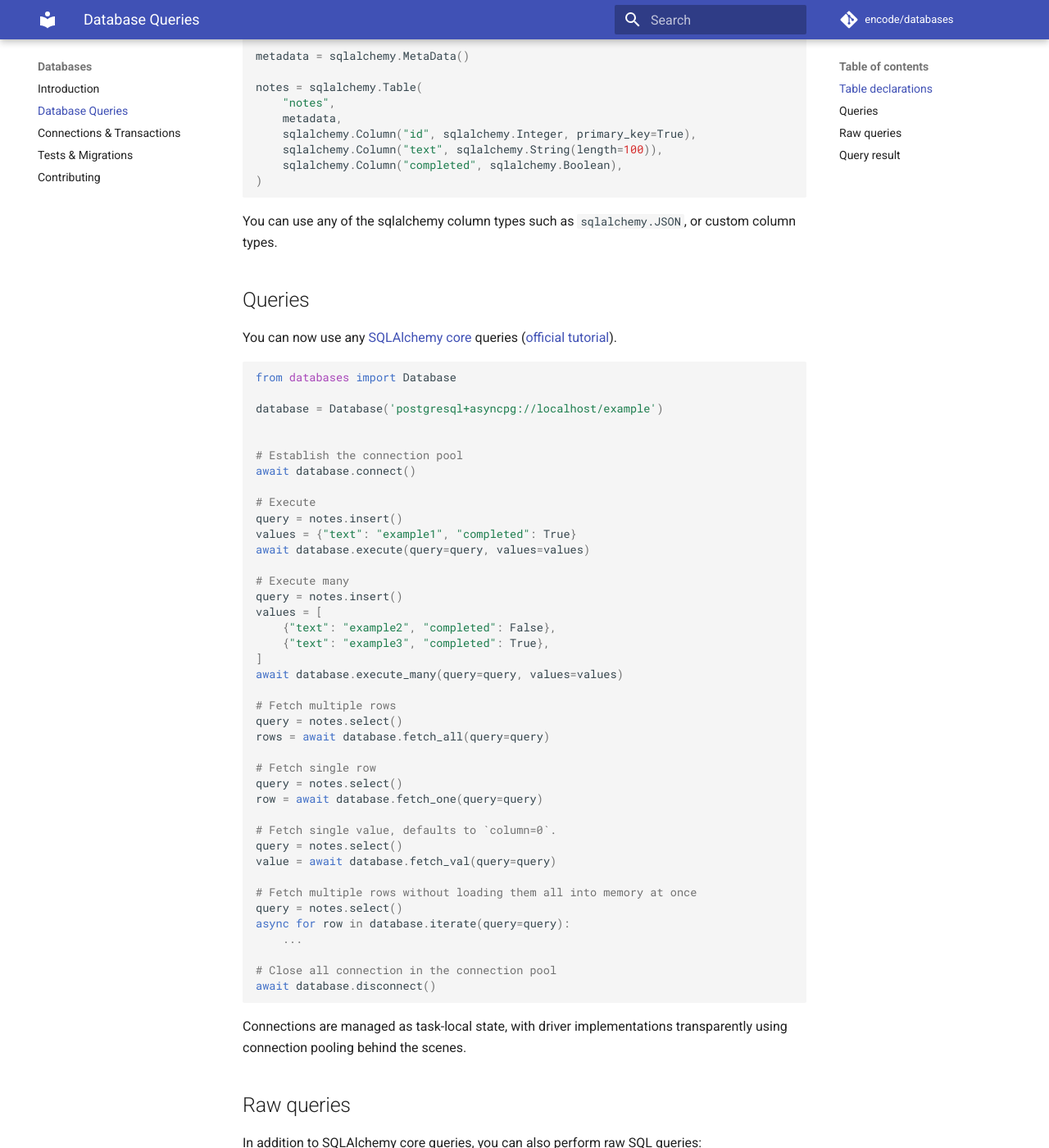
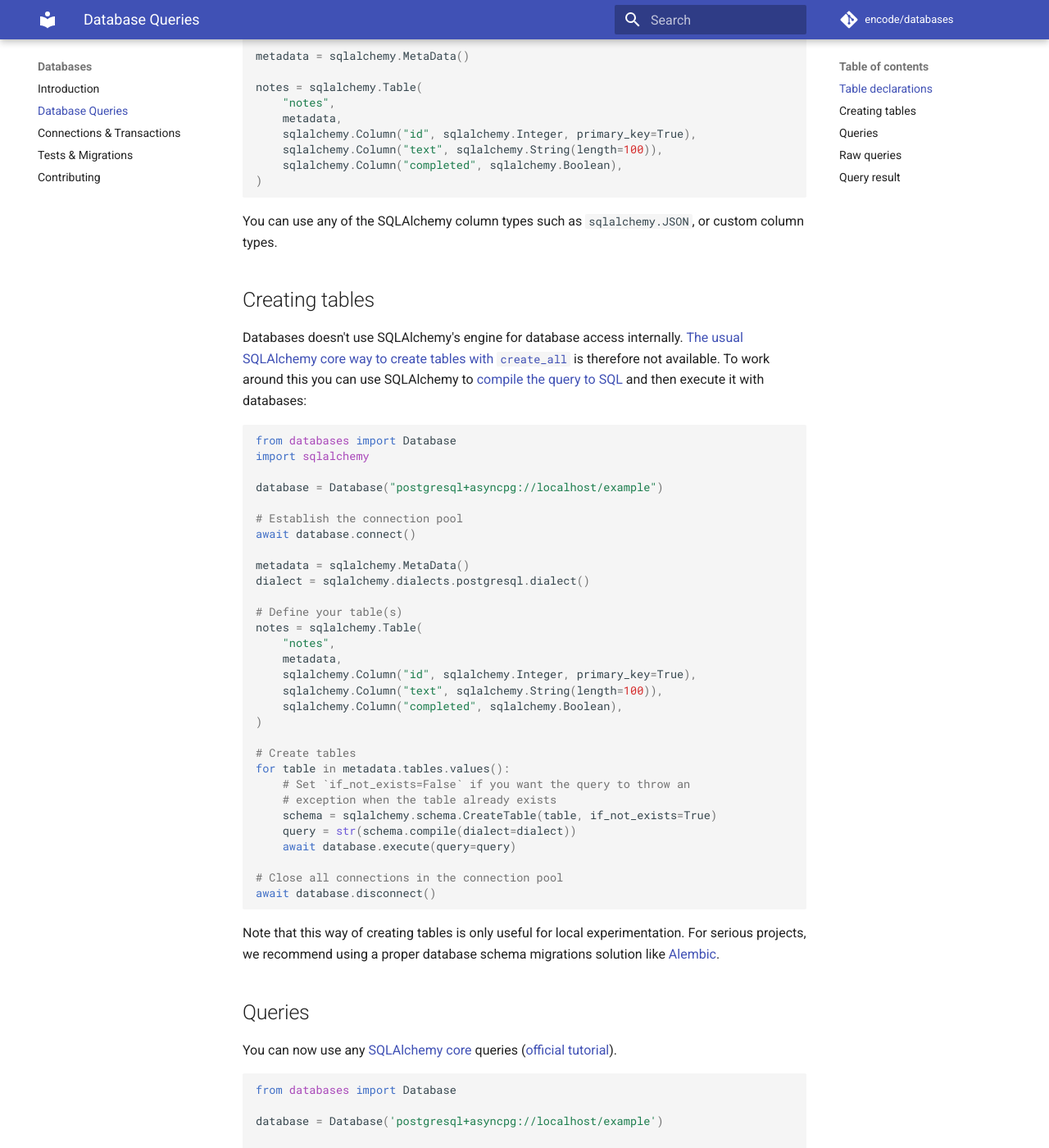
Before and after one commit to encode/databases, an MkDocs documentation site: the page built from docs/database_queries.md, in a window 1280 px wide and 1400 px high, scrolled down 423 px. Shown: the whole window at 82% size. Built offline with MkDocs 1.6.1 and Material for MkDocs 9.7.7, drawn with Linux system fonts in a browser that asks for light colours; comment, search, counter and statistics services are not loaded; some of the changed text lies outside the part shown.

Commit message:
Add documentation about creating tables using sqlalchemy schemas; Close #234 (#515)
* Add docs about creating tables using sqlalchemy schemas; Close #234

* Add note about preferring alembic outside of experiments

* Improve wording

````diff
--- a/docs/database_queries.md
+++ b/docs/database_queries.md
@@ -24,8 +24,47 @@ notes = sqlalchemy.Table(
 )
 ```
 
-You can use any of the sqlalchemy column types such as `sqlalchemy.JSON`, or
+You can use any of the SQLAlchemy column types such as `sqlalchemy.JSON`, or
 custom column types.
+
+## Creating tables
+
+Databases doesn't use SQLAlchemy's engine for database access internally. [The usual SQLAlchemy core way to create tables with `create_all`](https://docs.sqlalchemy.org/en/20/core/metadata.html#sqlalchemy.schema.MetaData.create_all) is therefore not available. To work around this you can use SQLAlchemy to [compile the query to SQL](https://docs.sqlalchemy.org/en/20/faq/sqlexpressions.html#how-do-i-render-sql-expressions-as-strings-possibly-with-bound-parameters-inlined) and then execute it with databases:
+
+```python
+from databases import Database
+import sqlalchemy
+
+database = Database("postgresql+asyncpg://localhost/example")
+
+# Establish the connection pool
+await database.connect()
+
+metadata = sqlalchemy.MetaData()
+dialect = sqlalchemy.dialects.postgresql.dialect()
+
+# Define your table(s)
+notes = sqlalchemy.Table(
+    "notes",
+    metadata,
+    sqlalchemy.Column("id", sqlalchemy.Integer, primary_key=True),
+    sqlalchemy.Column("text", sqlalchemy.String(length=100)),
+    sqlalchemy.Column("completed", sqlalchemy.Boolean),
+)
+
+# Create tables
+for table in metadata.tables.values():
+    # Set `if_not_exists=False` if you want the query to throw an
+    # exception when the table already exists
+    schema = sqlalchemy.schema.CreateTable(table, if_not_exists=True)
+    query = str(schema.compile(dialect=dialect))
+    await database.execute(query=query)
+
+# Close all connections in the connection pool
+await database.disconnect()
+```
+
+Note that this way of creating tables is only useful for local experimentation. For serious projects, we recommend using a proper database schema migrations solution like [Alembic](https://alembic.sqlalchemy.org/en/latest/).
 
 ## Queries
 
@@ -70,11 +109,11 @@ query = notes.select()
 async for row in database.iterate(query=query):
     ...
 
-# Close all connection in the connection pool
+# Close all connections in the connection pool
 await database.disconnect()
 ```
 
-Connections are managed as task-local state, with driver implementations
+Connections are managed as a task-local state, with driver implementations
 transparently using connection pooling behind the scenes.
 
 ## Raw queries
@@ -120,8 +159,8 @@ with the same function without any instance checks.
 ```python
 query = "SELECT * FROM notes WHERE id = :id"
 result = await database.fetch_one(query=query, values={"id": 1})
-result.id  # access field via attribute
-result._mapping['id']  # access field via mapping
+result.id  # Access field via attribute
+result._mapping['id']  # Access field via mapping
 ```
 
 [sqlalchemy-mapping-changes]: https://docs.sqlalchemy.org/en/14/changelog/migration_14.html#rowproxy-is-no-longer-a-proxy-is-now-called-row-and-behaves-like-an-enhanced-named-tuple
````
